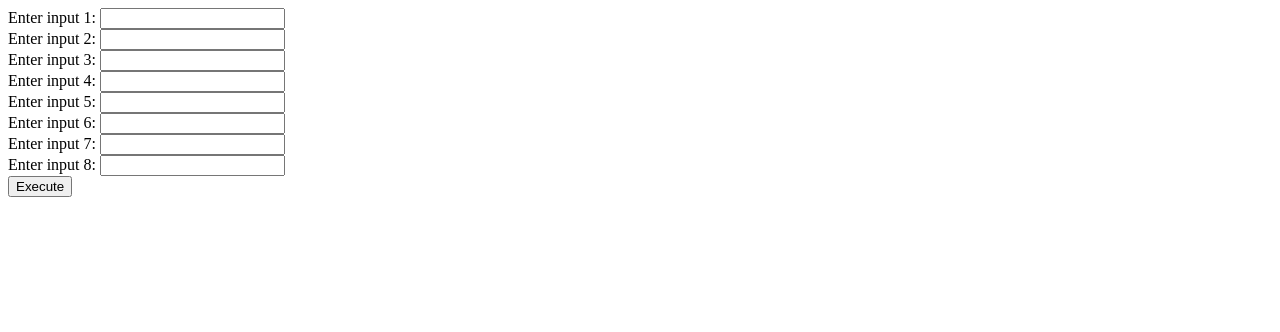
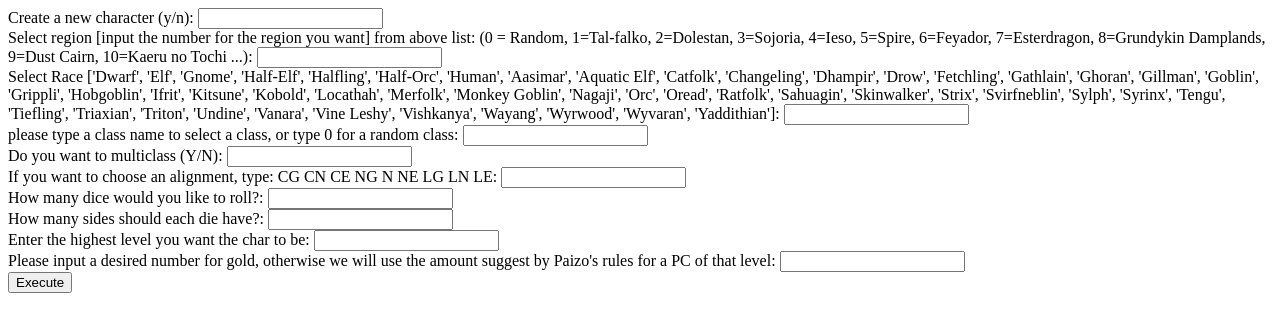
Before and after one commit to The-Data-is-a-lie/Pathfinder_Char_Creator, a Flask app: template Backend/templates/index.html in a window 1280 px wide. Shown: the top 332 px of the page. Run offline with Flask 3, Linux system fonts and the light colour scheme; the template is opened without the code that fills it, so the values that code supplies are empty.

Commit message:
solo flask work

```diff
--- /dev/null
+++ b/Backend/app.py
@@ -0,0 +1,23 @@
+from flask import Flask
+import subprocess
+
+app = Flask(__name__)
+
+@app.route('/')
+def hello_world():
+    # Prompt for input
+    user_input = input("Enter a number: ")
+
+    # Provide user input to the test.py script using subprocess
+    try:
+        result = subprocess.run(['python', 'test.py'], input=f'{user_input}\n', capture_output=True, text=True)
+        output = result.stdout
+    except FileNotFoundError:
+        output = 'test.py not found'
+    except Exception as e:
+        output = f'Error: {str(e)}'
+
+    return output
+
+if __name__ == '__main__':
+    app.run(debug=True)
--- a/Backend/templates/index.html
+++ b/Backend/templates/index.html
@@ -8,9 +8,17 @@
 <body>
 
 <form action="/execute" method="post">
-    {% for i in range(1, 9) %}
-        Enter input {{ i }}: <input type="text" name="input{{ i }}"><br>
-    {% endfor %}
+    Create a new character (y/n): <input type="text" name="input1"><br>
+    Select region [input the number for the region you want] from above list: (0 = Random, 1=Tal-falko, 2=Dolestan, 3=Sojoria, 4=Ieso, 5=Spire, 6=Feyador, 7=Esterdragon, 8=Grundykin Damplands, 9=Dust Cairn, 10=Kaeru no Tochi ...): <input type="text" name="input2"><br>
+    Select Race ['Dwarf', 'Elf', 'Gnome', 'Half-Elf', 'Halfling', 'Half-Orc', 'Human', 'Aasimar', 'Aquatic Elf', 'Catfolk', 'Changeling', 'Dhampir', 'Drow', 'Fetchling', 'Gathlain', 'Ghoran', 'Gillman', 'Goblin', 'Grippli', 'Hobgoblin', 'Ifrit', 'Kitsune', 'Kobold', 'Locathah', 'Merfolk', 'Monkey Goblin', 'Nagaji', 'Orc', 'Oread', 'Ratfolk', 'Sahuagin', 'Skinwalker', 'Strix', 'Svirfneblin', 'Sylph', 'Syrinx', 'Tengu', 'Tiefling', 'Triaxian', 'Triton', 'Undine', 'Vanara', 'Vine Leshy', 'Vishkanya', 'Wayang', 'Wyrwood', 'Wyvaran', 'Yaddithian']: <input type="text" name="input3"><br>
+    please type a class name to select a class, or type 0 for a random class: <input type="text" name="input4"><br>
+    Do you want to multiclass (Y/N): <input type="text" name="input5"><br>
+    If you want to choose an alignment, type: CG CN CE NG N NE LG LN LE: <input type="text" name="input6"><br>
+    How many dice would you like to roll?: <input type="number" name="input7"><br>
+    How many sides should each die have?: <input type="number" name="input8"><br>
+    Enter the highest level you want the char to be: <input type="number" name="input9"><br>
+    Please input a desired number for gold, otherwise we will use the amount suggest by Paizo's rules for a PC of that level: <input type="number" name="input10"><br>
+
     <button type="submit">Execute</button>
 </form>
 
--- a/app.py
+++ /dev/null
@@ -1,49 +0,0 @@
-from flask import Flask
-import subprocess
-
-app = Flask(__name__)
-
-@app.route('/')
-def hello_world():
-    # Prompt for input
-    user_input = input("Enter a number: ")
-
-    # Provide user input to the test.py script using subprocess
-    try:
-        result = subprocess.run(['python', 'test.py'], input=f'{user_input}\n', capture_output=True, text=True)
-        output = result.stdout
-    except FileNotFoundError:
-        output = 'test.py not found'
-    except Exception as e:
-        output = f'Error: {str(e)}'
-
-    return output
-
-if __name__ == '__main__':
-    app.run(debug=True)
-
-
-
-
-# from flask import Flask
-# import subprocess
-
-# app = Flask(__name__)
-
-# @app.route('/')
-# def hello_world():
-#     # Read and execute the test.py file
-#     try:
-#         with open('test.py', 'r') as file:
-#             # Using subprocess to run the Python script
-#             result = subprocess.run(['python', '-c', file.read()], capture_output=True, text=True)
-#             output = result.stdout
-#     except FileNotFoundError:
-#         output = 'test.py not found'
-#     except Exception as e:
-#         output = f'Error: {str(e)}'
-
-#     return output
-
-# if __name__ == '__main__':
-#     app.run(debug=True)
```
Also changed, not shown: Backend/main.py (+12 -7 lines), Backend/main_test.py (+48 -6 lines), Backend/utils/util.py (+6 -4 lines), Backend/test.py (renamed from test.py), 2 other files.
